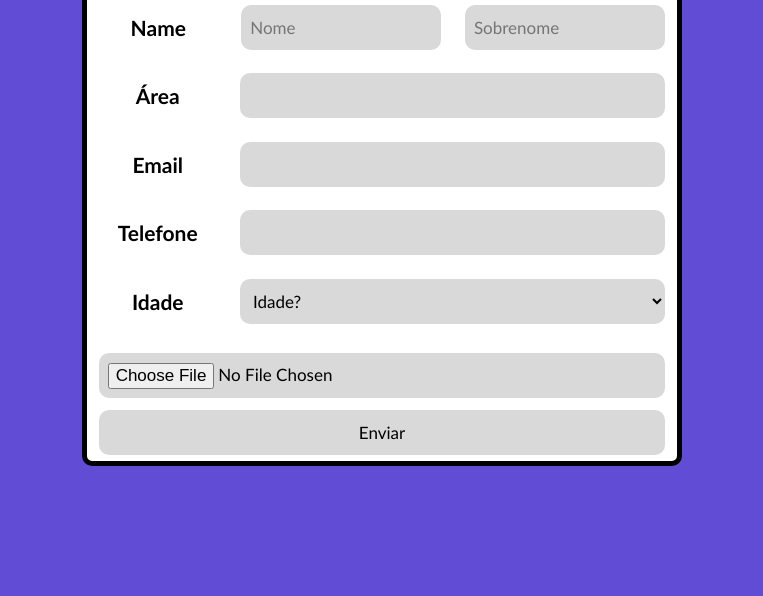
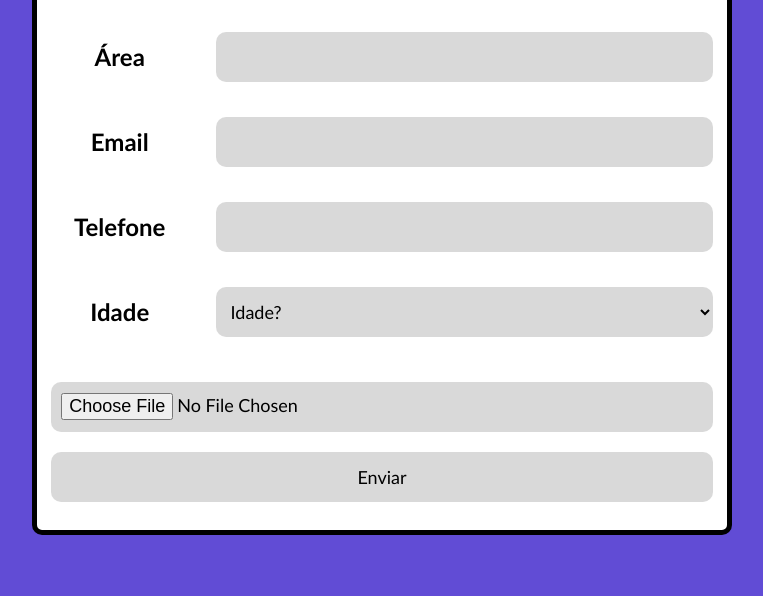
Before and after one commit to EncryptKalean/Formulario, a plain HTML site: page index.html in a window 1280 px wide. Shown: the part 204-800 px from the top of the page, without its empty margins (258-1021 px from the left). Drawn offline with Linux system fonts and the light colour scheme.

Commit message:
Add files via upload

```diff
--- a/src/style.css
+++ b/src/style.css
@@ -28,31 +28,30 @@ form .titulo{
 }
 
 form{
-    max-height: 96vh;
     width: 100%;
-    max-width: 600px;
+    max-width: 700px;
     background-color: white;
+    padding-bottom: 1.5%;
     border: 5px solid black;
     text-align: center;
 }
 
 form > div:not(.titulo){
     display: flex;
-    margin: 4% 0;
+    margin: 35px 0;
     align-items: center;
 }
 
 form div h2{
     width: 25%;
-    font-size: 21px;
 }
 
 form input, select{
     margin: 0 2%;
     padding: 0 1.5%;
     width: 75%;
-    height: 45px;
-    font-size: 17px;
+    height: 50px;
+    font-size: 18px;
     background-color: rgba(128, 128, 128, 0.3);
 }
 
@@ -61,13 +60,11 @@ form .nome input{
 }
 
 form input[type="submit"], form input[type="file"]{
-    margin: 1% auto;
+    margin: 10px auto;
     width: 96%;
     align-content: center;
 }
-
 /* Todas as regras começam com "form" por que escrevi como se estivesse pronto para colocar em outro site. */
-
 /* Remover setas do type="number" */
 input[type="number"]::-webkit-outer-spin-button,
 input[type="number"]::-webkit-inner-spin-button {
```
